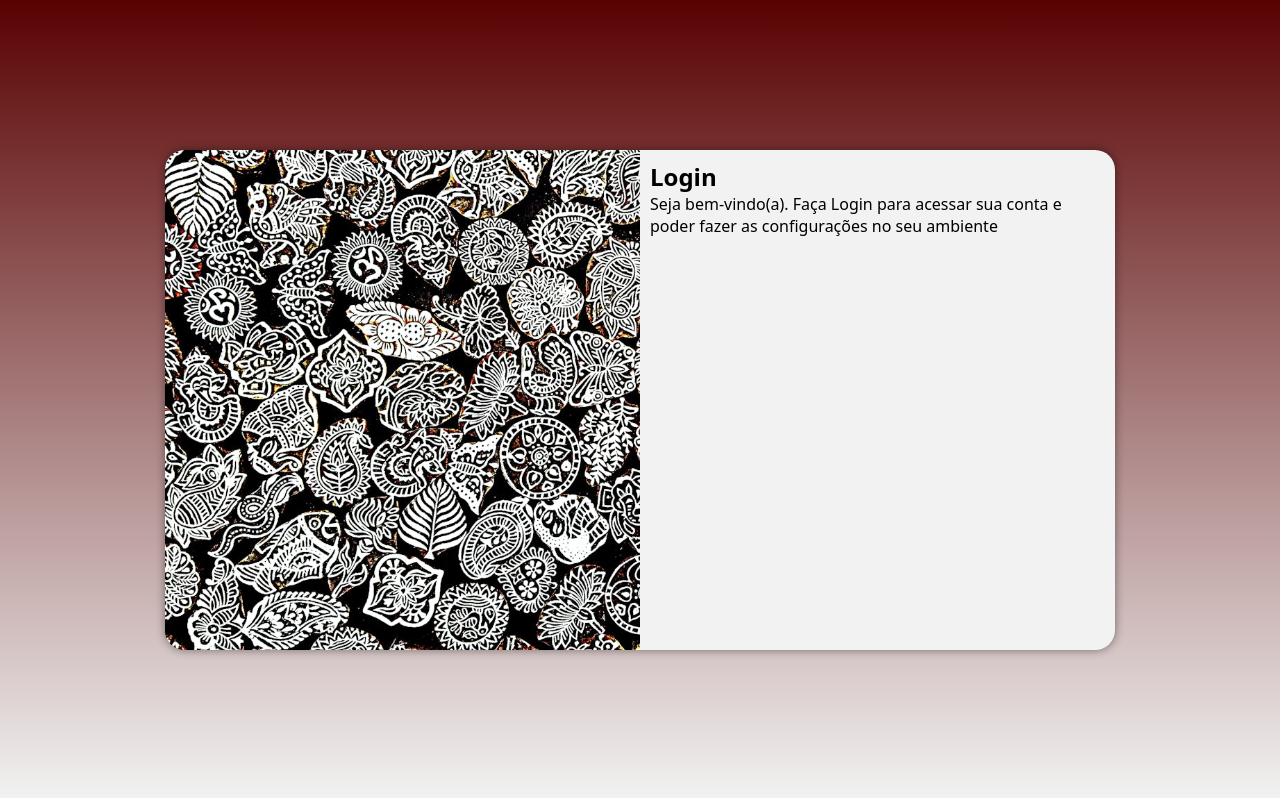
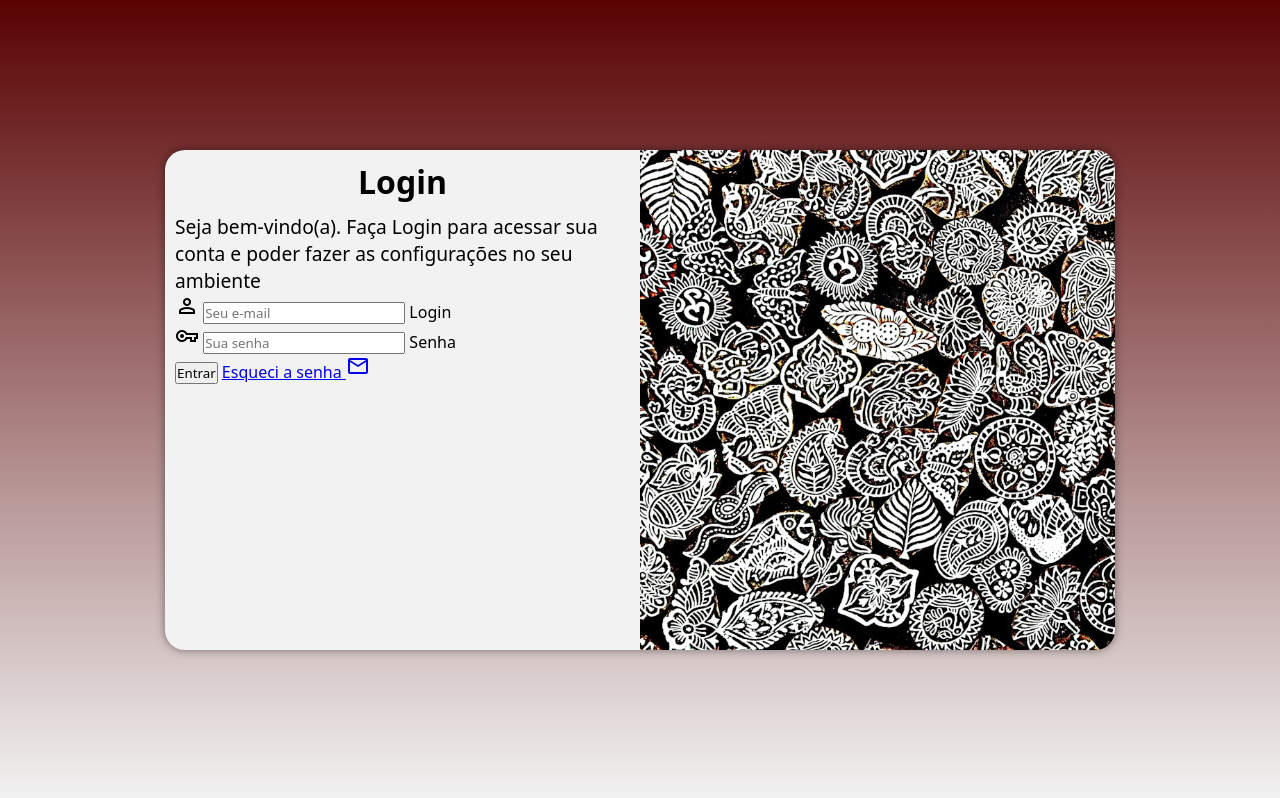
Before and after one commit to joaoooDias/projeto-login, a plain HTML site: page index.html in a window 1280 px wide. Drawn offline with nearby package versions, Linux system fonts and the light colour scheme.

Commit message:
adicionei o formulario

```diff
--- a/estilos/media-query.css
+++ b/estilos/media-query.css
@@ -9,6 +9,7 @@
     section#login{
         width: 80vw;
     }
+
     section#login > div#imagem{
         float: left;
         width: 30%;
@@ -33,13 +34,21 @@
 
     }
     section#login > div#imagem{
-        float: left;
+        float: right;
         width: 50%;
         height: 100%;
     }
 
     section#login > div#formulario{
-        float: right;
+        float: left;
         width: 50%;
     }
+
+    div#formulario > h1{
+        font-size: 2em;
+    }
+
+    div#formulario > p{
+        font-size: 1.2em;
+    }
 }
--- a/estilos/style.css
+++ b/estilos/style.css
@@ -54,3 +54,12 @@ section#login > div#formulario{
     display: block;
     padding: 10px;
 }
+
+div#formulario > h1{
+    text-align: center;
+    margin-bottom: 10px;
+}
+
+div#formulario > p{
+    font-size: 0.8em;
+}
--- a/index.html
+++ b/index.html
@@ -4,6 +4,7 @@
     <meta charset="UTF-8">
     <meta name="viewport" content="width=device-width, initial-scale=1.0">
     <title>Login</title>
+    <link href="https://fonts.googleapis.com/css2?family=Material+Symbols+Outlined"rel="stylesheet" />
     <link rel="stylesheet" href="estilos/style.css">
     <link rel="stylesheet" href="estilos/media-query.css">
 </head>
@@ -16,7 +17,20 @@
             <div id="formulario">
                 <h1>Login</h1>
                 <p>Seja bem-vindo(a). Faça Login para  acessar sua conta e poder  fazer as configurações no seu ambiente</p>
-                <form action="login.php" method="post"></form>
+                <form action="login.php" method="post">
+                    <div class="campo">
+                        <span class="material-symbols-outlined">person</span>
+                        <input type="email" name="login" id="ilogin" placeholder="Seu e-mail" autocomplete="on" required maxlength="30">
+                        <label for="ilogin">Login</label>
+                    </div>
+                    <div class="campo">
+                        <span class="material-symbols-outlined">vpn_key</span>
+                        <input type="password" name="senha" id="isenha" placeholder="Sua senha" autocomplete="current-password" required minlength="8" maxlength="15">
+                        <label for="isenha">Senha</label>
+                    </div>
+                    <input type="submit" value="Entrar">
+                    <a href="esqueci.html">Esqueci a senha <span class="material-symbols-outlined">mail</span></a>
+                </form>
             </div>
         </section>
     </main>
```
